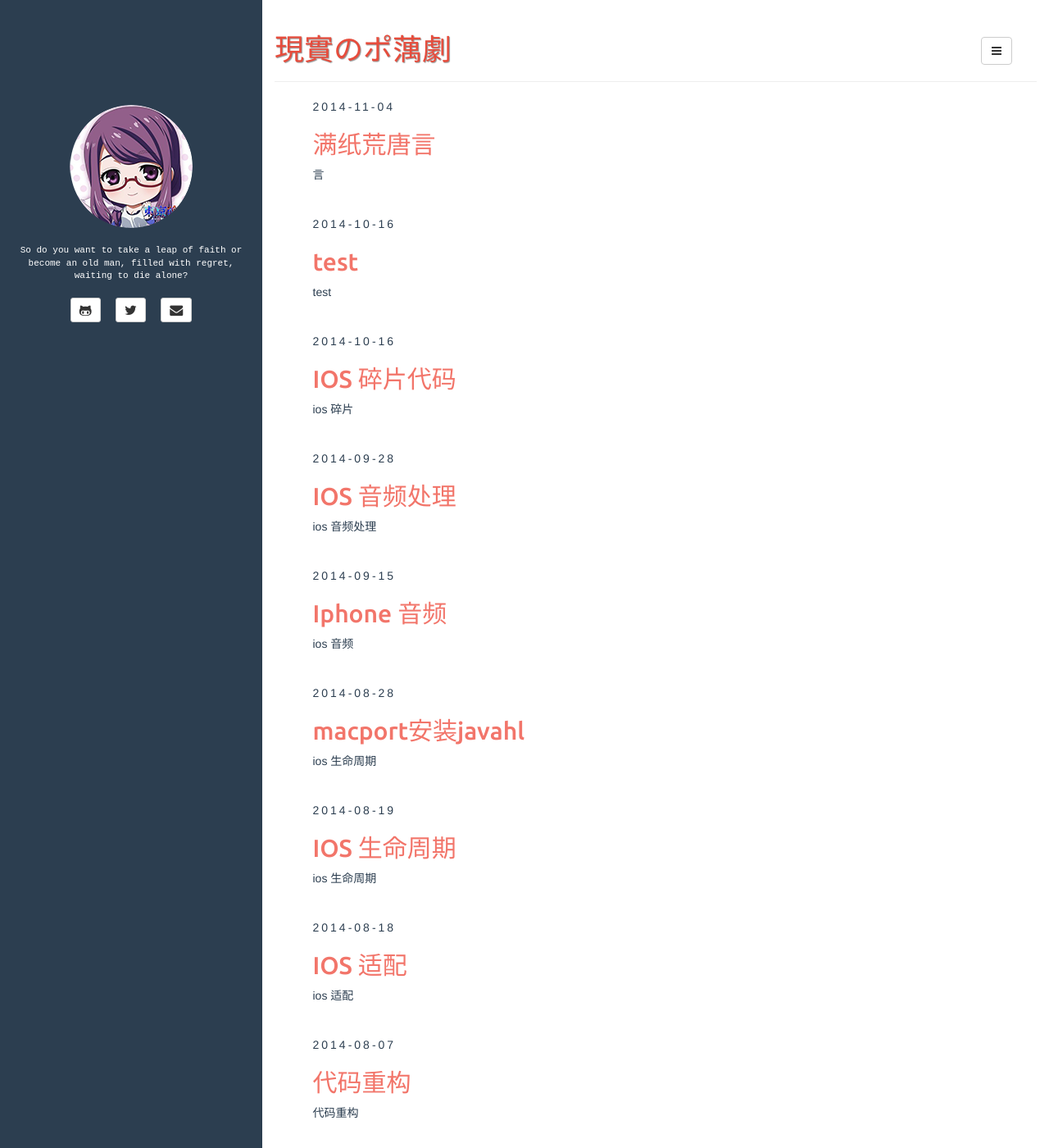
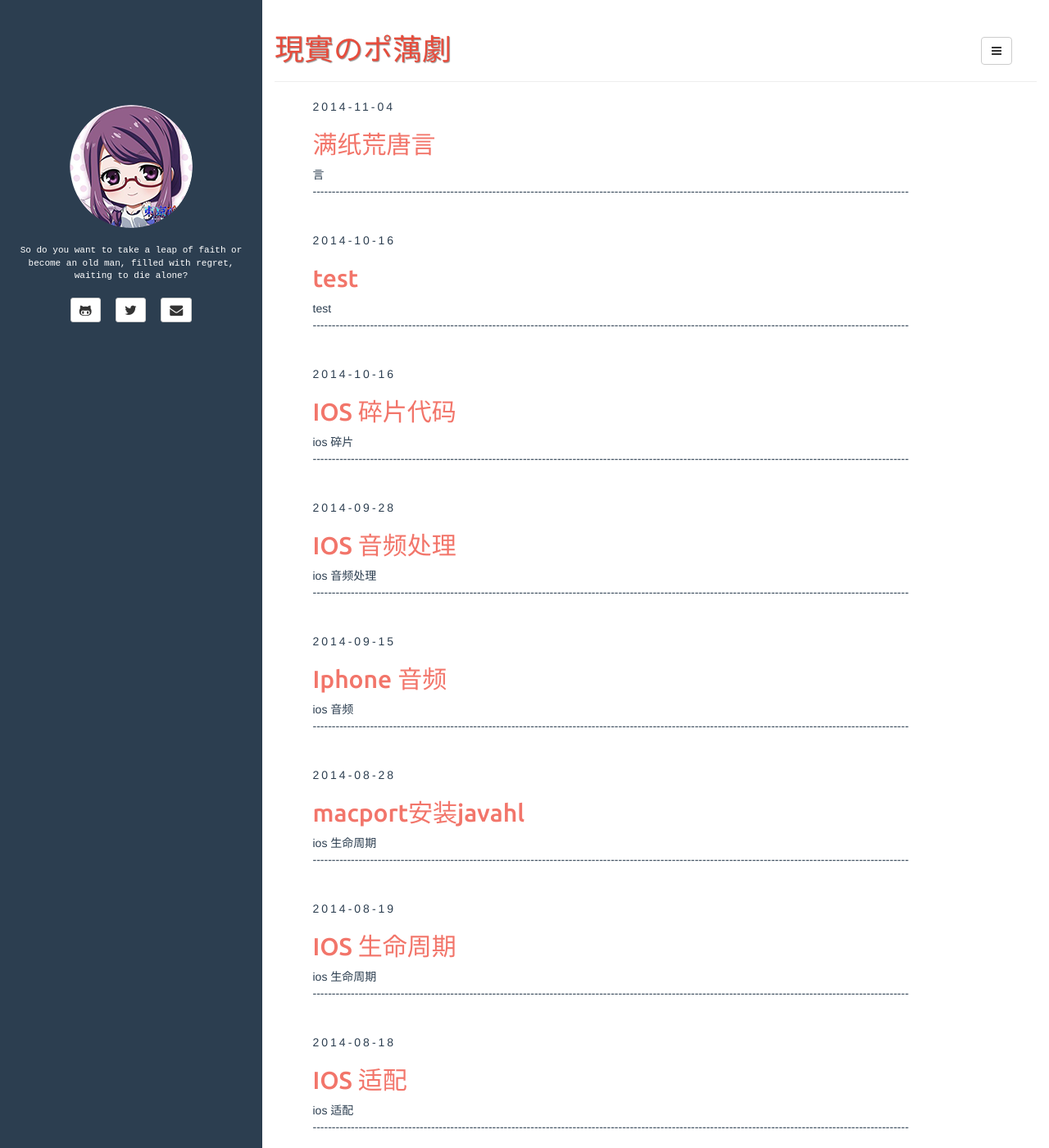
Before and after one commit to plusyu/plusyu.github.io, a Jekyll site: the page built from index.html, in a window 1280 px wide and 1400 px high. Shown: the whole window at 82% size. Built offline with Jekyll 4.4.1, drawn with Linux system fonts in a browser that asks for light colours; the list of posts is cut into pages by our own code; some of the changed text lies outside the part shown.

Commit message:
update date

```diff
--- a/index.html
+++ b/index.html
@@ -28,6 +28,7 @@ tagline:
     {% endif %}
     {% endif %}
   </div>
+  <p>------------------------------------------------------------------------------------------------------------------------------------------------------------</p>
 
 </article>
 {% endfor %}
```
